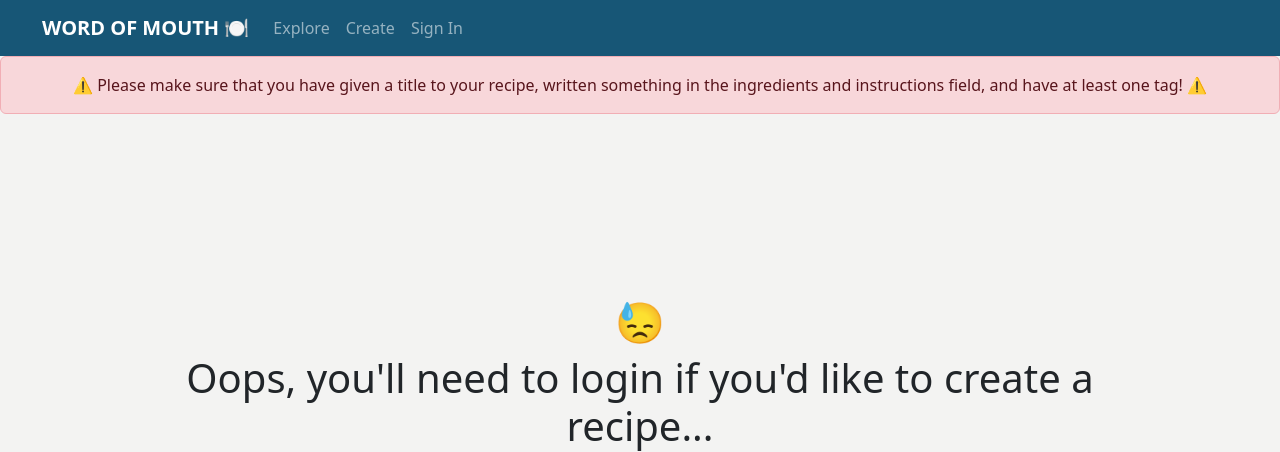
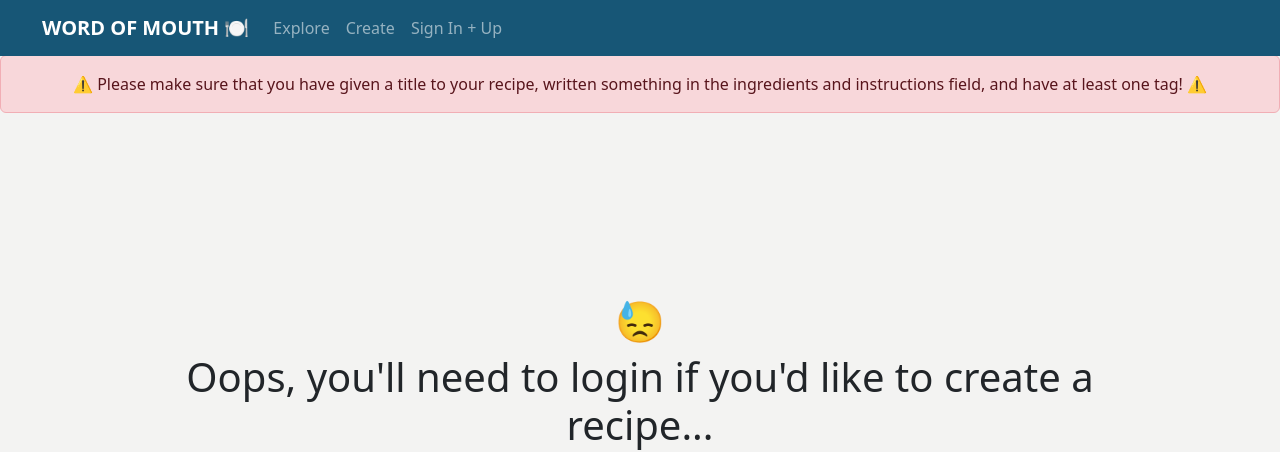
Before and after one commit to aneeshvittal1/wordofmouth, a Django app: page /wordofmouth/wordofmouth/newrecipe in a window 1280 px wide. Shown: the top 452 px of the page. Run offline with Django 4.2, Linux system fonts and the light colour scheme; some libraries are stand-ins or nearby versions.

Commit message:
Significant UI changes

```diff
--- a/static/index/style.css
+++ b/static/index/style.css
@@ -30,13 +30,13 @@ body{
 
 
 .content {
-  position: fixed;
+  position: relative;
   background:rgba(179, 129, 110, 0.7);
   margin-left: 0%;
-  margin-top: 8%;
+  margin-top: 12%;
   color: #f1f1f1;
   padding: 20px;
   z-index:20;
-  overflow:auto
+  overflow:auto;
 
 }
--- a/templates/index.html
+++ b/templates/index.html
@@ -2,7 +2,7 @@
 <link rel="stylesheet" type="text/css" href="{% static 'index/style.css' %}">
 <html>
     {% include "navbar.html" %}
-    <div>
+    <div style="overflow-y: auto;">
         <div>
             <video autoplay muted loop id="myVideo">
                 <source src="https://wordofmoutha9.s3.us-east-1.amazonaws.com/video.mp4" type="video/mp4">
--- a/templates/navbar.html
+++ b/templates/navbar.html
@@ -8,7 +8,7 @@
   <title>Word of Mouth</title>
 </head>
 
-<div style="background-color:#175676;">
+<div class=""style="background-color:#175676;position:fixed;top:0%;width:100vw;z-index: 50;">
   <nav style="color: white;" class="navbar navbar-expand-lg navbar-dark" style="background-color:#175676; position:fixed">
     <div class="container-fluid" style="background-color:#175676">
       <a style="font-weight: bold; margin-left: 30px;"class="navbar-brand" href="/">WORD OF MOUTH 🍽️</a>
@@ -17,19 +17,46 @@
       </button>
       <div class="collapse navbar-collapse" id="navbarNavAltMarkup">
         <div class="navbar-nav">
-          <a class="nav-link" href="/wordofmouth">Explore</a>
-          <a class="nav-link" href="/wordofmouth/create">Create</a>
+          <a class="nav-link" href="/wordofmouth"><p class="hover-underline-animation" style="margin:0">Explore</p></a>
+          <a class="nav-link" href="/wordofmouth/create"><p class="hover-underline-animation" style="margin:0">Create</p></a>
           {% if user.is_authenticated %}
-          <a class="nav-link" href="/wordofmouth/favorites">Favorites</a>
-          <a class="nav-link" href="/login">Account</a>
+          <a class="nav-link" href="/wordofmouth/favorites"><p class="hover-underline-animation" style="margin:0">Favorites</p></a>
+          <a class="nav-link" href="/login"><p class="hover-underline-animation" style="margin:0">Account</p></a>
           {% else %}
-          <a class="nav-link" href="/login">Sign In</a>
+          <a class="nav-link" href="/login"><p class="hover-underline-animation" style="margin:0">Sign In + Up</p></a>
           {% endif %}
         </div>
       </div>
     </div>
   </nav>
 </div>
+<style>
+  /*
+    Source for underline animation on hover: https://www.30secondsofcode.org/css/s/hover-underline-animation
+  */
+  .hover-underline-animation {
+  display: inline-block;
+  position: relative;
+}
+
+.hover-underline-animation:after {
+  content: '';
+  position: absolute;
+  width: 100%;
+  transform: scaleX(0);
+  height: 2px;
+  bottom: 0;
+  left: 0;
+  background-color: #ffdd77;
+  transform-origin: bottom right;
+  transition: transform 0.25s ease-out;
+}
+
+.hover-underline-animation:hover:after {
+  transform: scaleX(1);
+  transform-origin: bottom left;
+}
+</style>
 <script>
   document.body.style.backgroundColor = "#F3F3F2"
 </script>
--- a/wordofmouth/templates/wordofmouth/favorites.html
+++ b/wordofmouth/templates/wordofmouth/favorites.html
@@ -1,7 +1,7 @@
 <html>
     {% include "navbar.html" %}
     {% if favorite_recipes %}
-    <div class="row grid" data-masonry='{"percentPosition": true }' style="margin-right: 30px; margin-left: 30px;margin-top: 20px;">
+    <div class="row grid" data-masonry='{"percentPosition": true }' style="margin-right: 30px; margin-left: 30px;margin-top: 60px;">
       <h1 style="font-size: 70;color:#e16f62">Favorites 💖</h1>
       <div style="height:4px;width:100%;background-color: #ffdd77;margin-top: 5px;"></div>
         {% for recipe in favorite_recipes %}
--- a/wordofmouth/templates/wordofmouth/recipe_experiment.html
+++ b/wordofmouth/templates/wordofmouth/recipe_experiment.html
@@ -9,10 +9,10 @@ href="https://cdn.jsdelivr.net/npm/bootstrap-icons@1.3.0/font/bootstrap-icons.cs
   <head>
     {% include 'django_quill/media.html' %}
   </head>
-  <body>
+  <body style="margin-top: 75px;">
     {% include "navbar.html" %}
     {% if error %}
-    <div class="alert alert-danger" style="text-align: center;" role="alert">
+    <div class="alert alert-danger" style="text-align: center;margin-top: -20;" role="alert">
       ⚠️ Please make sure that you have given a title to your recipe, written something in the ingredients and instructions field, and have at least one tag! ⚠️
     </div>
     {% endif %}
--- a/wordofmouth/templates/wordofmouth/recipe_explore_tags.html
+++ b/wordofmouth/templates/wordofmouth/recipe_explore_tags.html
@@ -1,7 +1,7 @@
 <html>
     {% include "navbar.html" %}
     {% if recipe_list %}
-    <div class="row grid" data-masonry='{"percentPosition": true }' style="margin-right: 30px; margin-left: 30px; margin-top: 20px;">
+    <div class="row grid" data-masonry='{"percentPosition": true }' style="margin-right: 30px; margin-left: 30px; margin-top: 60px;">
         <div style="display:flex">
             <h1 style="font-size: 70;color:#e16f62">#{{tag}}</h1>
             <h5 style="margin-top: 40px; margin-left: 20px;">➡️ {{num_results}} Recipes </h5>
--- a/wordofmouth/templates/wordofmouth/recipe_fork.html
+++ b/wordofmouth/templates/wordofmouth/recipe_fork.html
@@ -9,7 +9,7 @@ href="https://cdn.jsdelivr.net/npm/bootstrap-icons@1.3.0/font/bootstrap-icons.cs
   <head>
     {% include 'django_quill/media.html' %}
   </head>
-  <body>
+  <body style="margin-top: 75px;">
     {% include "navbar.html" %}
     <div style="text-align:left; margin-top:15px; margin-left:10%; margin-right:10%; margin-bottom:15px">
       {% if user.is_authenticated %}
--- a/wordofmouth/views.py
+++ b/wordofmouth/views.py
@@ -116,7 +116,6 @@ def new_recipe(request):
         form.save_m2m()
         return redirect('/wordofmouth/recipe/'+str(new_r.get_pk()))
     else:
-        form = RecipePostForm()
         return render(request, 'wordofmouth/recipe_experiment.html',{'form': form, 'error': True})
 
 
```
Also changed, not shown: templates/footer.html (+6 -4 lines), wordofmouth/templates/wordofmouth/recipe_detail.html (+4 -4 lines), wordofmouth/templates/wordofmouth/recipe_explore.html (+10 -1 lines).
